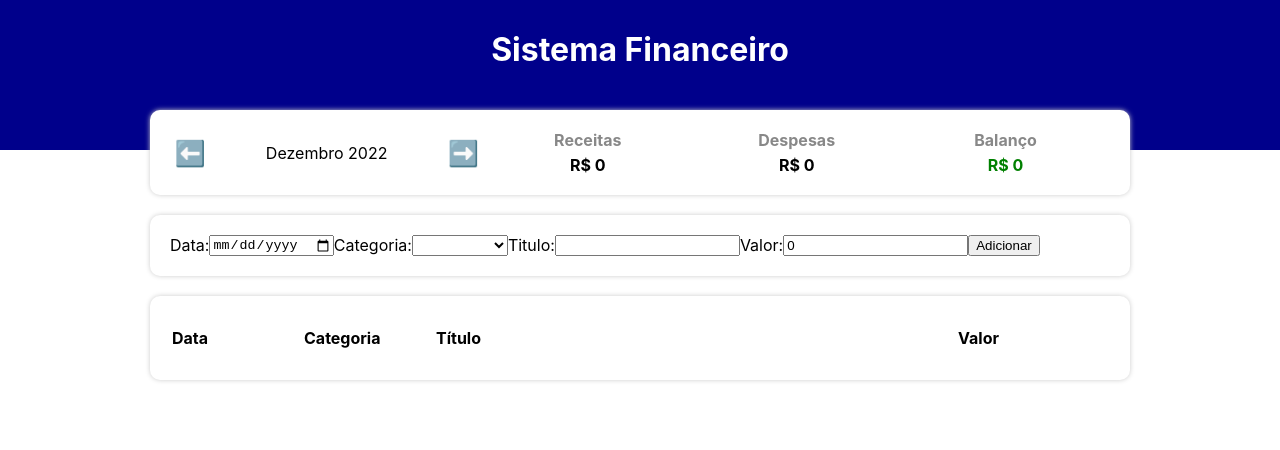
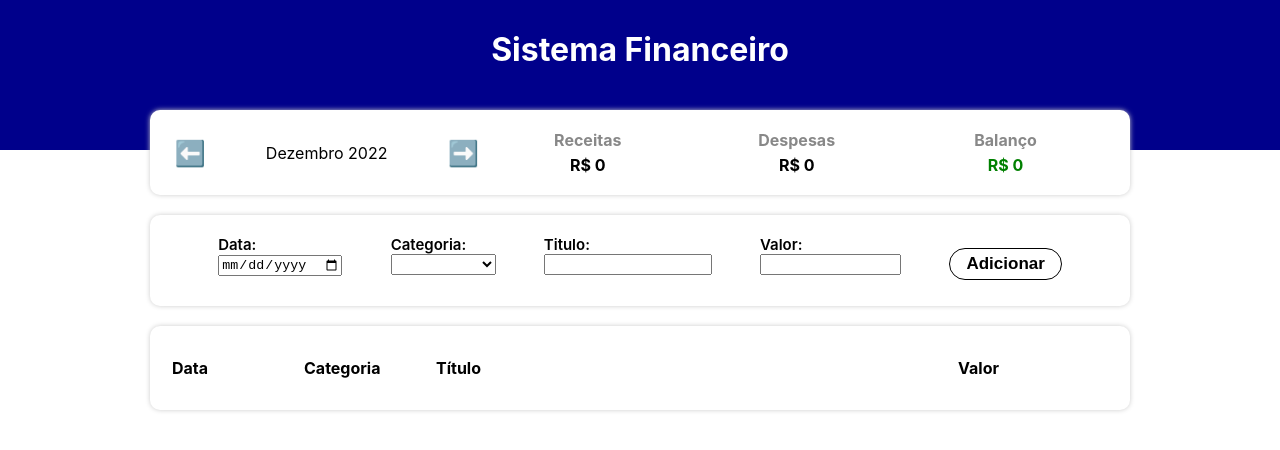
Before and after one commit to lucassouzast/PoupaMais, a React (Vite) app: page / in a window 1280 px wide. Shown: the top 450 px of the page. Built offline with nearby package versions, Linux system fonts and the light colour scheme.

Commit message:
Adicionando estilização aos componentes de entrada

```diff
--- a/src/components/InputArea/index.tsx
+++ b/src/components/InputArea/index.tsx
@@ -14,39 +14,64 @@ export const InputArea =({onAdd}: Props) => {
     const [dateField, setDateField] = useState('')
     const [categoryField, setCategoryField] = useState('')
     const [titleField, setTitleField] = useState('')
-    const [valueField, setValueField] = useState(0)
+    const [valueField, setValueField] = useState('')
 
     const handleAddEvent = () => {
         let newItem: Item = {
             date: new Date(dateField),
             category:  categoryField,
             title: titleField,
-            value: valueField,
+            value: parseFloat(valueField),
         };
         onAdd(newItem);
+    }
+
+    const inputValidation = () => {
+        if (dateField == ''){
+            alert('O Campo DATA precisa ser preenchido!')
+        }
+        if (categoryField == ''){
+            alert('Você precisa especificar uma categoria!')
+        }
+        if (titleField == ''){
+            alert('Você precisa especificar um titulo!')
+        }
+        if (valueField == ''){
+            alert('Você precisa especificar um valor!')
+        }
+        else {
+            handleAddEvent();
+        }
     }
 
     return(
 
         <C.Container>
-                Data:
+                <label htmlFor="inputDate">
+                    Data: <br />
                     <input type="date" value={dateField} onChange={e => setDateField(e.target.value)}/>
+                </label>
 
-                Categoria:
+                <label htmlFor="select">
+                    Categoria: <br />
                     <select name="" id="select" required value={categoryField} onChange={e => setCategoryField(e.target.value)}>
                         <option disabled selected></option>
                         {objectTitles.map((key, index) => (
                             <option value={key} key={index}>{categories[key].title}</option>
                         ))}
                     </select>
-
-                Titulo:
+                </label>
+                <label htmlFor="inputTitle">
+                    Titulo: <br />
                     <input type="text" id='title' value={titleField} onChange={e => setTitleField(e.target.value)}/>
-
-                Valor:
-                <input type="number" value={valueField} onChange={e => (setValueField(parseFloat(e.target.value)))} />
-
-                <button type="submit" onClick={handleAddEvent}> Adicionar </button>
+                </label>
+                <label htmlFor="inputValue">
+                    Valor: <br />
+                    <input type="number" id='value' value={valueField} onChange={e => (setValueField((e.target.value)))} />
+                </label>
+                <label htmlFor=""> <br />
+                    <button className='submit submit2' type="submit" onClick={inputValidation}> Adicionar </button>
+                </label>
         </C.Container>
     );
 }
--- a/src/components/InputArea/styles.ts
+++ b/src/components/InputArea/styles.ts
@@ -7,4 +7,46 @@ export const Container = styled.div`
     padding: 20px;
     margin-top: 20px;
     display: flex;
+    justify-content: space-evenly;
+    font-size: 15px;
+    font-weight: 600;
+
+    #title{
+        width: 12em;
+    }
+
+    #value{
+        width: 10em;
+    }
+
+    #select{
+        font-size:15px;
+        text-align: justify;
+    }
+
+    .submit{
+        padding: 0.3rem 1rem;
+        font-family: "Poppins", sans-serif;
+        font-weight: 600;
+        font-size: 17px;
+        text-align: center;
+        text-decoration: none;
+        color: #000;
+        border: 1px solid #000;
+        border-radius: 1rem;
+        cursor: pointer;
+        background-color: #fff;
+        position: relative;
+        bottom: 6px;
+    }
+
+    .submit2{
+        border-color: #000;
+        transition: transform 0.2s cubic-bezier(0.235, 0, 0.05, 0.95);
+
+        :hover{
+            transform: perspective(1px) scale3d(1.044, 1.044, 1) translateZ(0) !important;
+    }
+}
+
 `;
```
Lines whose indentation alone changed are shown as unchanged.
